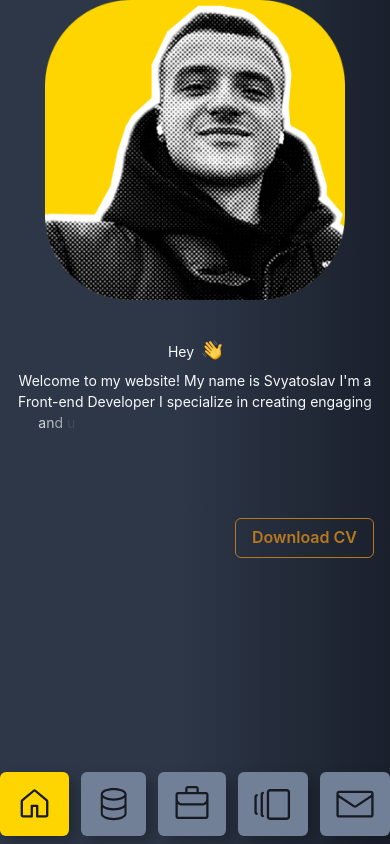
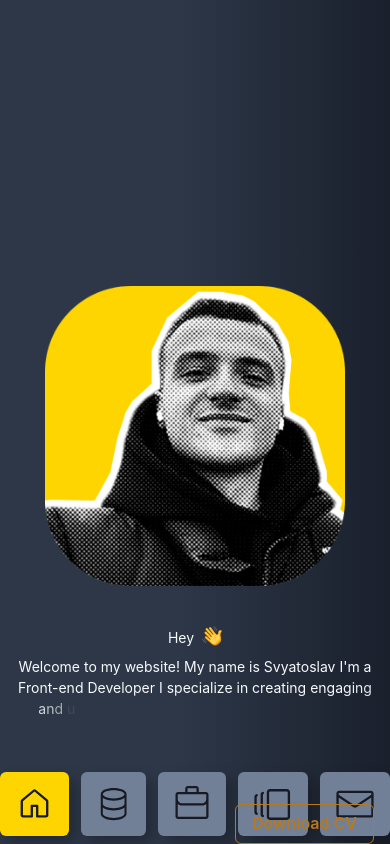
Before and after one commit to kitaiv/portfolio, a React (Create React App) app: page / in a window 390 px wide. Built offline with nearby package versions, Linux system fonts and the light colour scheme; no server answers.

Commit message:
bug: content center

```diff
--- a/src/App.tsx
+++ b/src/App.tsx
@@ -71,7 +71,7 @@ function App() {
           flexDirection={
             breakpoints === 'base' && 'sm' ? 'column-reverse' : 'column'
           }
-          justifyContent={breakpoints === 'base' && 'sm' ? 'start' : 'space-between'}
+          justifyContent={'space-between'}
           alignItems={'center'}
           maxW="2xl"
           w="100%"
```
